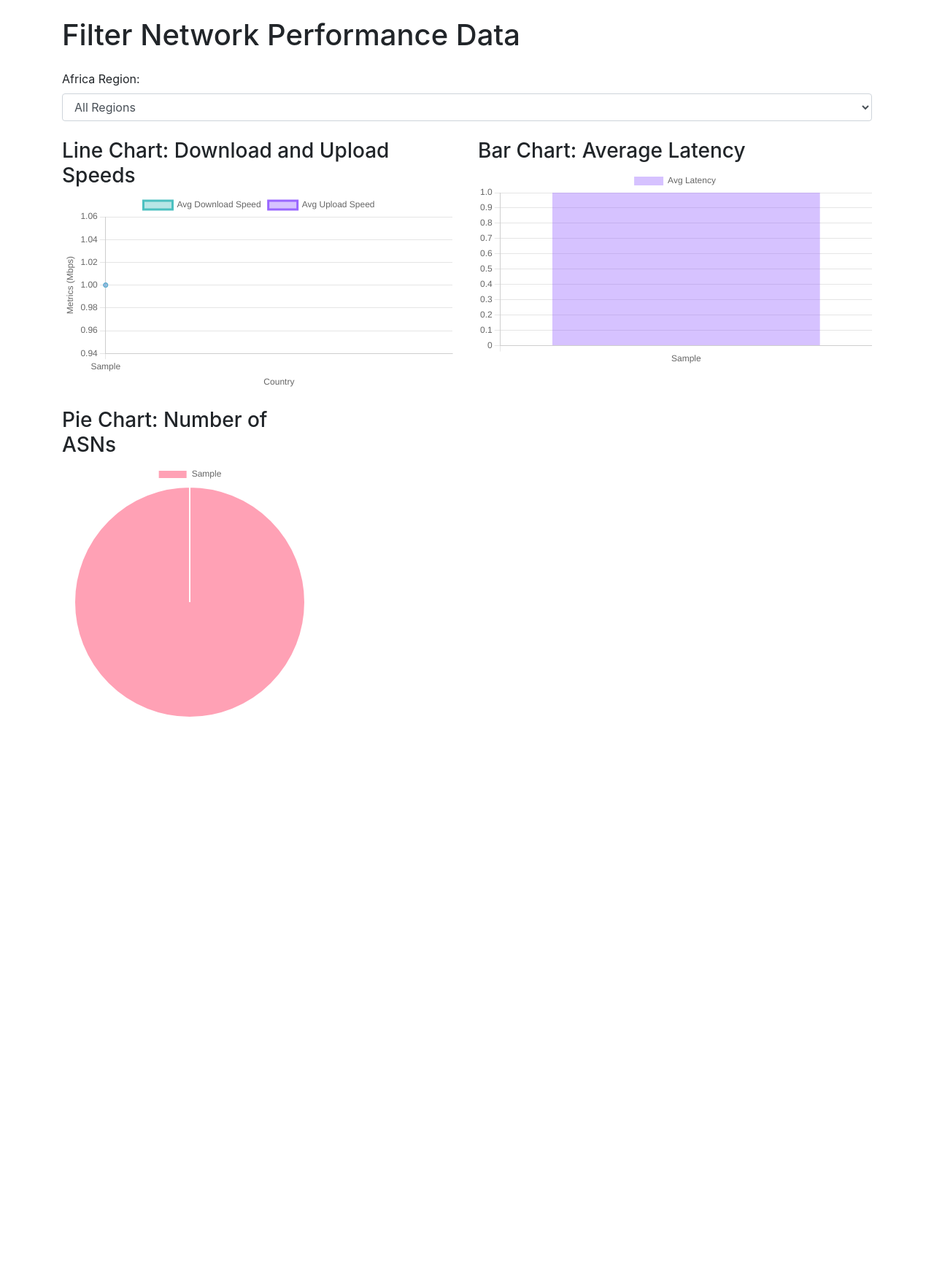
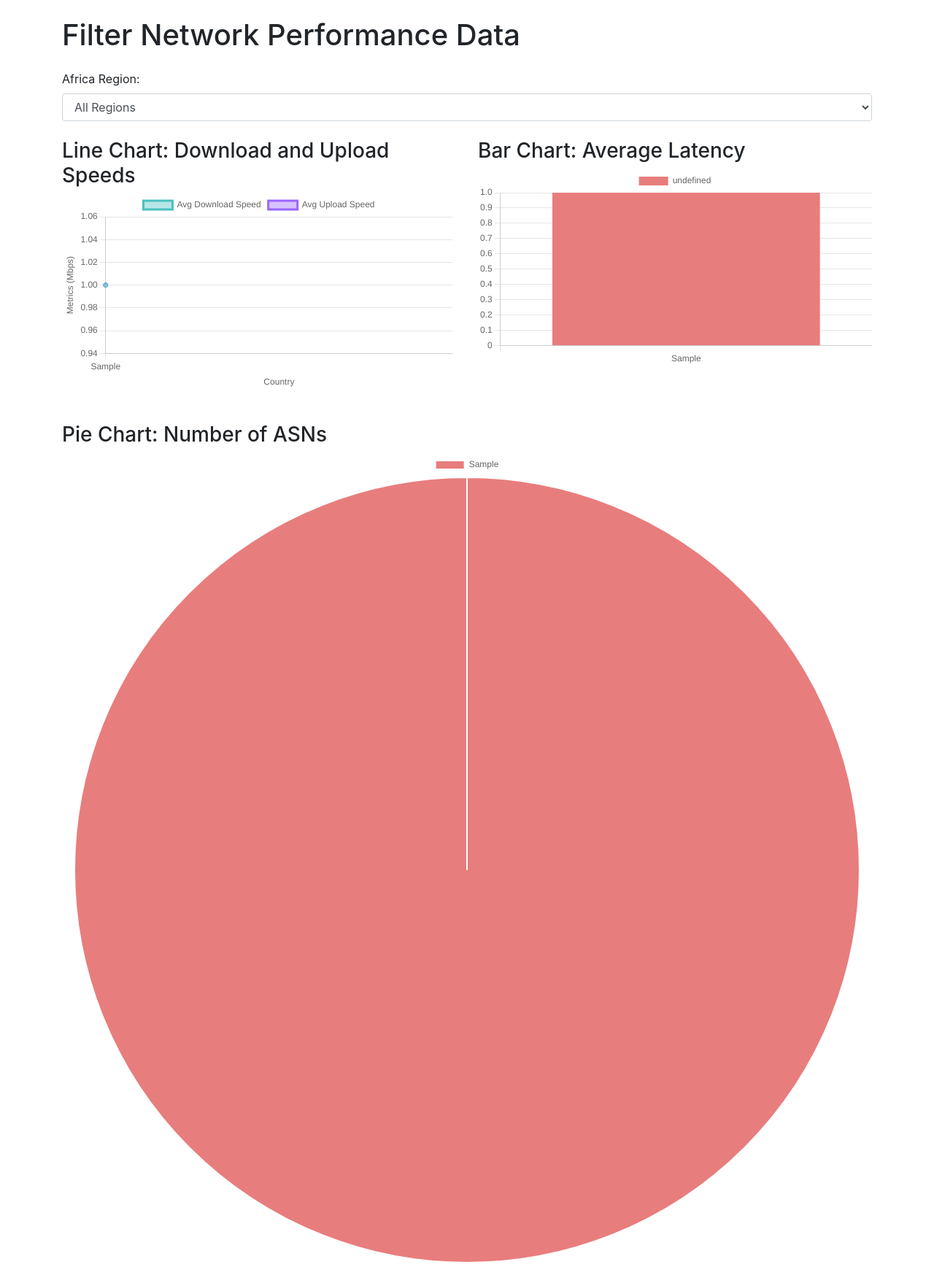
Before and after one commit to EddieMjiyakho/Network-Performance-Insight-Platform, a Django app: page / in a window 1280 px wide. Shown: the whole page at 73% size. Before the commit the page ends 982 px from the top, so only its background shows below. Run offline with Django 5.2, Linux system fonts and the light colour scheme; tables that the repository leaves empty hold one stand-in row (values such as "Sample post"); some libraries are stand-ins or nearby versions.

Commit message:
generate different colours for all countries

```diff
--- a/mlab/templates/network_data_filtered_list.html
+++ b/mlab/templates/network_data_filtered_list.html
@@ -51,18 +51,27 @@
                     <h3>Bar Chart: Average Latency</h3>
                     <canvas id="barChart" class="chart"></canvas>
                 </div>
+            </div>
 
-                <!-- Pie Chart -->
-                <div class="col-md-4 mb-4">
+            <!-- Pie Chart Container -->
+            <div class="chart-container">
                 <h3>Pie Chart: Number of ASNs</h3>
                 <canvas id="pieChart" class="chart"></canvas>
-                </div>
-
             </div>
 
             <script>
                 document.addEventListener('DOMContentLoaded', function() {
                     const chartData = JSON.parse('{{ chart_data|escapejs }}');
+
+                    // Function to generate a color for each segment
+                    function generateColors(numColors) {
+                        const colors = [];
+                        for (let i = 0; i < numColors; i++) {
+                            const hue = i * (360 / numColors);
+                            colors.push(`hsl(${hue}, 70%, 70%)`);
+                        }
+                        return colors;
+                    }
 
                     // Line Chart
                     const lineCtx = document.getElementById('lineChart').getContext('2d');
@@ -104,7 +113,13 @@
                    const barCtx = document.getElementById('barChart').getContext('2d');
                    new Chart(barCtx, {
                        type: 'bar',
-                        data: chartData.bar_chart,
+                       data: {
+                           labels: chartData.bar_chart.labels,
+                           datasets: [{
+                               data: chartData.bar_chart.datasets[0].data,
+                               backgroundColor: generateColors(chartData.bar_chart.labels.length),
+                           }]
+                       },
                        options: {
                            responsive: true,
                            plugins: {
@@ -126,7 +141,13 @@
                     const pieCtx = document.getElementById('pieChart').getContext('2d');
                     new Chart(pieCtx, {
                         type: 'pie',
-                        data: chartData.pie_chart,
+                        data: {
+                            labels: chartData.pie_chart.labels,
+                            datasets: [{
+                                data: chartData.pie_chart.datasets[0].data,
+                                backgroundColor: generateColors(chartData.pie_chart.labels.length),
+                            }]
+                        },
                         options: {
                             responsive: true,
                             plugins: {
```
Lines whose indentation alone changed are shown as unchanged.
